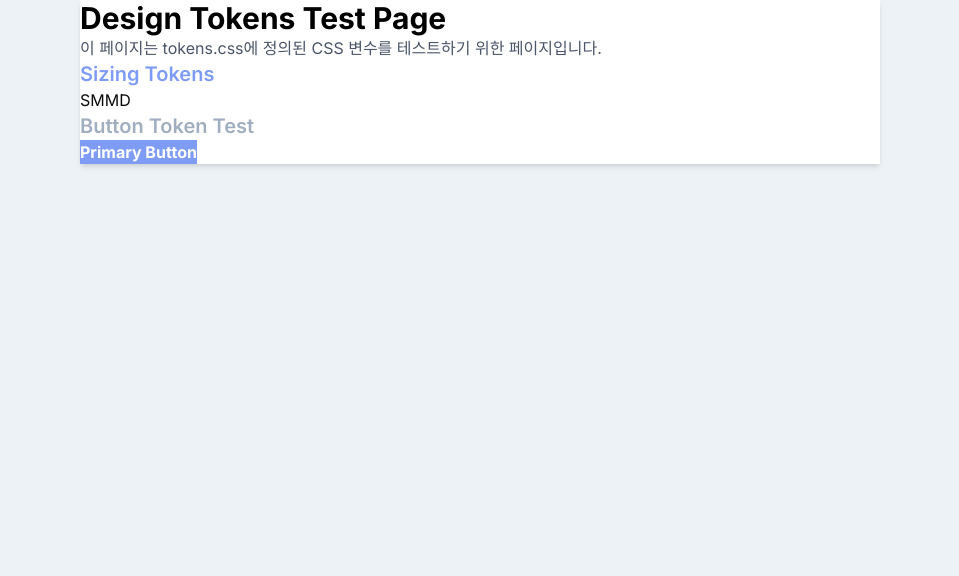
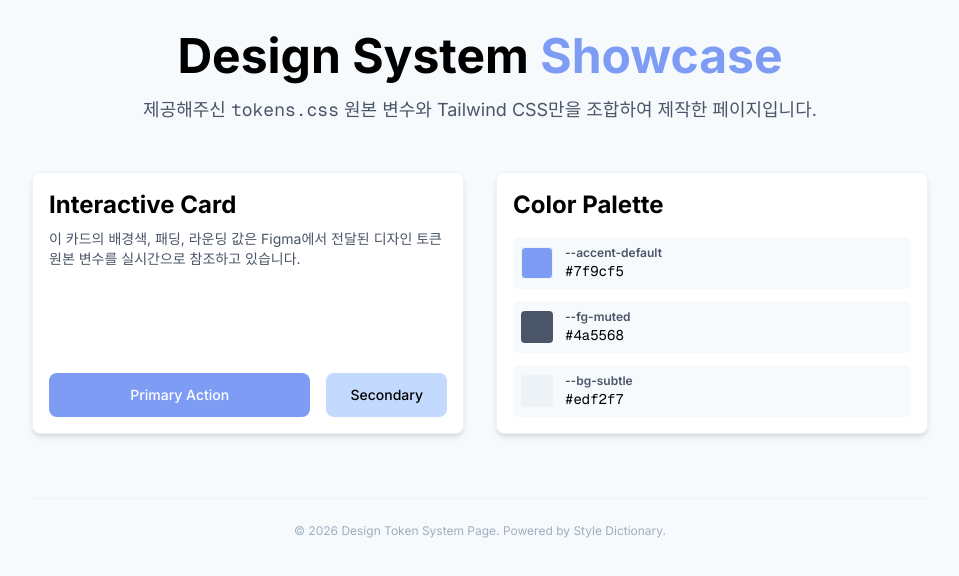
Before and after one commit to parrel777/storybook-figma, a Next.js app: page / in a window 1280 px wide. Shown: the top 576 px of the page, without its empty margins (160-1119 px from the left). Built offline with nearby package versions, Linux system fonts and the light colour scheme.

Commit message:
feat: showcase page (new design system)

```diff
--- a/app/page.tsx
+++ b/app/page.tsx
@@ -1,45 +1,128 @@
-export default function Home() {
+"use client";
+
+export default function TokenSystemPage() {
   return (
-    <div className="min-h-screen bg-[var(--bg-subtle)] p-[calc(var(--dimension-lg))]">
-      <main className="mx-auto max-w-[800px] rounded-[var(--card-border-radius)] bg-[var(--bg-default)] p-[calc(var(--card-padding))] shadow-md">
-        <h1 className="mb-[calc(var(--spacing-md))] text-3xl font-bold text-[var(--fg-default)]">
-          Design Tokens Test Page
+    // 배경색: --bg-muted, 글자색: --fg-default 원본 토큰 그대로 적용
+    <div className="min-h-screen bg-[var(--bg-muted)] p-8 text-[var(--fg-default)]">
+      {/* 상단 헤더 영역 */}
+      <header className="mx-auto mb-12 max-w-4xl text-center">
+        {/* 폰트 패밀리(--font-families-inter) 적용, 크기는 Tailwind(text-5xl)와 조합 */}
+        <h1 className="mb-4 text-5xl font-[var(--font-families-inter)] font-bold tracking-[-5%]">
+          Design System{" "}
+          <span className="text-[var(--accent-default)]">Showcase</span>
         </h1>
+        <p className="text-lg text-[var(--fg-muted)]">
+          제공해주신 <code>tokens.css</code> 원본 변수와 Tailwind CSS만을
+          조합하여 제작한 페이지입니다.
+        </p>
+      </header>
 
-        <p className="mb-[calc(var(--spacing-lg))] text-[var(--fg-muted)]">
-          이 페이지는 tokens.css에 정의된 CSS 변수를 테스트하기 위한
-          페이지입니다.
-        </p>
+      {/* 메인 레이아웃 (카드 그리드) */}
+      <main className="mx-auto grid max-w-4xl grid-cols-1 gap-8 md:grid-cols-2">
+        {/* 카드 1: UI 컴포넌트 예시 */}
+        <div
+          // 배경색: --card-background, 테두리: --bg-subtle 원본 토큰 매핑
+          // 단위가 없는 수치 토큰은 Tailwind의 임의 값 구문 내에서 _px를 붙여 처리합니다.
+          className="flex flex-col justify-between border border-[var(--bg-subtle)] bg-[var(--bg-default)] shadow-md"
+          style={{
+            padding: "calc(var(--card-padding) * 1px)",
+            borderRadius: "calc(var(--card-border-radius) * 1px)",
+          }}
+        >
+          <div>
+            <h2 className="mb-2 text-2xl font-[var(--font-families-inter)] font-bold">
+              Interactive Card
+            </h2>
+            <p className="mb-6 text-sm text-[var(--fg-muted)]">
+              이 카드의 배경색, 패딩, 라운딩 값은 Figma에서 전달된 디자인 토큰
+              원본 변수를 실시간으로 참조하고 있습니다.
+            </p>
+          </div>
 
-        <section className="mb-[calc(var(--spacing-xl))]">
-          <h2 className="mb-[calc(var(--spacing-sm))] text-xl font-semibold text-[var(--accent-default)]">
-            Sizing Tokens
+          <div className="flex gap-4">
+            {/* Primary 버튼 (원본 토큰 적용) */}
+            <button
+              className="flex-1 px-6 py-3 text-sm font-medium transition-opacity hover:opacity-90"
+              style={{
+                backgroundColor: "var(--button-primary-background)",
+                color: "var(--button-primary-text)",
+                borderRadius: "calc(var(--button-border-radius) * 1px)",
+              }}
+            >
+              Primary Action
+            </button>
+
+            {/* Secondary 버튼 (원본 토큰 적용) */}
+            <button
+              className="bg-[var(--accent-bg)] px-6 py-3 text-sm font-medium text-[var(--fg-default)] transition-colors hover:opacity-80"
+              style={{
+                borderRadius: "calc(var(--button-border-radius) * 1px)",
+              }}
+            >
+              Secondary
+            </button>
+          </div>
+        </div>
+
+        {/* 카드 2: 시스템 팔레트 시각화 모니터 */}
+        <div
+          className="border border-[var(--bg-subtle)] bg-[var(--bg-default)] shadow-md"
+          style={{
+            padding: "calc(var(--card-padding) * 1px)",
+            borderRadius: "calc(var(--card-border-radius) * 1px)",
+          }}
+        >
+          <h2 className="mb-4 text-2xl font-[var(--font-families-inter)] font-bold">
+            Color Palette
           </h2>
-          <div className="flex items-end gap-[calc(var(--spacing-sm))]">
-            <div className="flex h-[var(--sizing-sm)] w-[var(--sizing-sm)] items-center justify-center bg-[var(--colors-blue-300)]">
-              SM
+          <div className="space-y-3">
+            {/* Accent Color */}
+            <div className="flex items-center gap-3 rounded bg-[var(--bg-muted)] p-2">
+              <div className="h-8 w-8 rounded border border-[var(--bg-subtle)] bg-[var(--accent-default)]" />
+              <div>
+                <p className="text-xs font-semibold text-[var(--fg-muted)]">
+                  --accent-default
+                </p>
+                <p className="font-mono text-sm text-[var(--fg-default)]">
+                  #7f9cf5
+                </p>
+              </div>
             </div>
-            <div className="flex h-[var(--sizing-md)] w-[var(--sizing-md)] items-center justify-center bg-[var(--colors-blue-400)]">
-              MD
+
+            {/* Muted Text Color */}
+            <div className="flex items-center gap-3 rounded bg-[var(--bg-muted)] p-2">
+              <div className="h-8 w-8 rounded bg-[var(--fg-muted)]" />
+              <div>
+                <p className="text-xs font-semibold text-[var(--fg-muted)]">
+                  --fg-muted
+                </p>
+                <p className="font-mono text-sm text-[var(--fg-default)]">
+                  #4a5568
+                </p>
+              </div>
             </div>
-            <div className="flex h-[var(--sizing-lg)] w-[var(--sizing-lg)] items-center justify-center bg-[var(--colors-blue-500)] text-white">
-              LG
-            </div>
-            <div className="flex h-[var(--sizing-xl)] w-[var(--sizing-xl)] items-center justify-center bg-[var(--colors-blue-600)] text-white">
-              XL
+
+            {/* Background Subtle */}
+            <div className="flex items-center gap-3 rounded bg-[var(--bg-muted)] p-2">
+              <div className="h-8 w-8 rounded border border-[var(--bg-subtle)] bg-[var(--bg-subtle)]" />
+              <div>
+                <p className="text-xs font-semibold text-[var(--fg-muted)]">
+                  --bg-subtle
+                </p>
+                <p className="font-mono text-sm text-[var(--fg-default)]">
+                  #edf2f7
+                </p>
+              </div>
             </div>
           </div>
-        </section>
+        </div>
+      </main>
 
-        <section>
-          <h2 className="mb-[calc(var(--spacing-sm))] text-xl font-semibold text-[var(--fg-subtle)]">
-            Button Token Test
-          </h2>
-          <button className="cursor-pointer rounded-[var(--button-border-radius)] border-none bg-[var(--button-primary-background)] px-[calc(var(--spacing-md))] py-[calc(var(--spacing-sm))] font-bold text-[var(--button-primary-text)] transition-opacity hover:opacity-90">
-            Primary Button
-          </button>
-        </section>
-      </main>
+      {/* 하단 푸터 */}
+      <footer className="mx-auto mt-16 max-w-4xl border-t border-[var(--bg-subtle)] pt-6 text-center text-xs text-[var(--fg-subtle)]">
+        &copy; {new Date().getFullYear()} Design Token System Page. Powered by
+        Style Dictionary.
+      </footer>
     </div>
   );
 }
```
